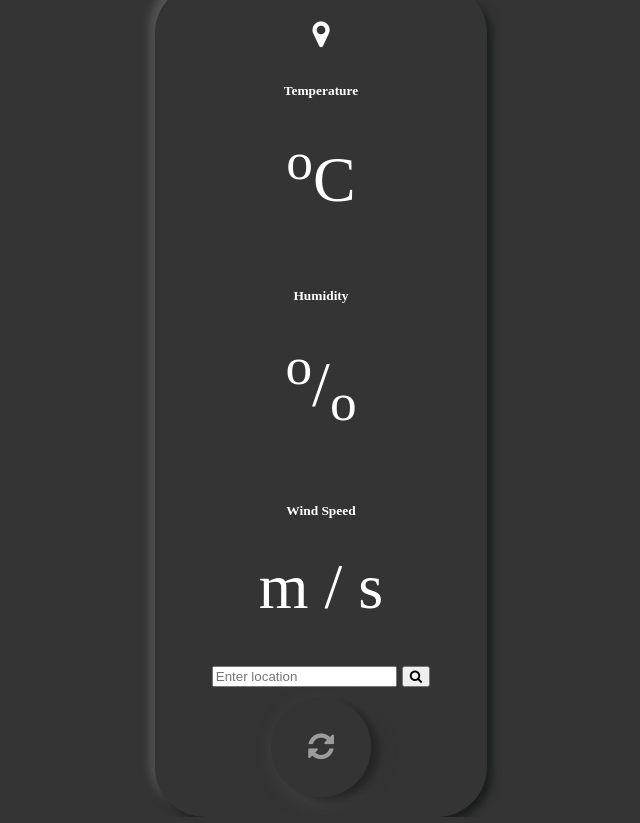
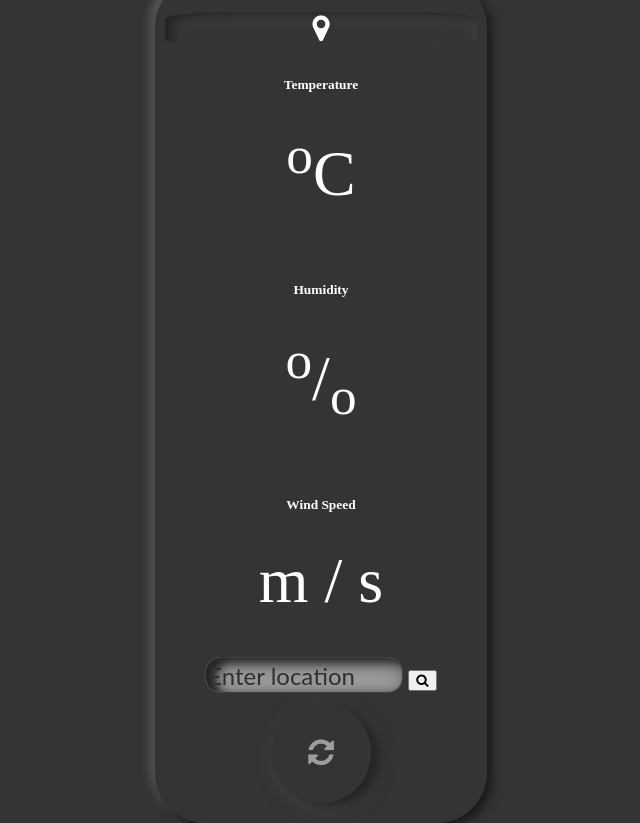
Before and after one commit to vikrambagali/Assignment-6, a plain HTML site: page index.html in a window 1280 px wide. Shown: the whole page, without its empty margins (319-959 px from the left). Drawn offline with nearby package versions, Linux system fonts and the light colour scheme; no server answers; a web font is replaced by a local one.

Commit message:
Update style.css

```diff
--- a/style.css
+++ b/style.css
@@ -45,3 +45,20 @@ button.refresh{
 button.refresh:hover{
      box-shadow: inset 10px 4px 10px #252525,inset 5px 5px 18px #4a4a4a;
 }
+#locationInput{
+    background-color: #9c9c9d;
+    border-radius: 15px;
+    height: 4vh;
+    width: 15vw;
+    border: 1px solid #424141;
+    box-shadow: inset 10px 4px 10px #252525,inset 5px 5px 18px #4a4a4a;
+    font-family: Lato, 'Courier';
+    font-size:x-large;
+}
+::placeholder{
+    color: #2f3030;
+}
+h2{
+    box-shadow: inset 10px 4px 10px #252525,inset 5px 5px 18px #4a4a4a;
+    border-radius: 20%;
+}
```
